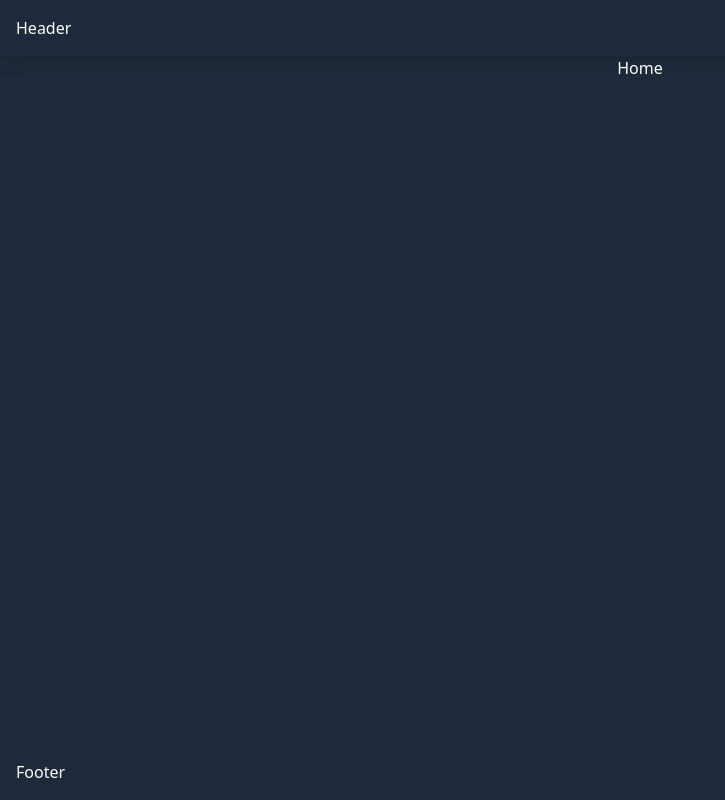
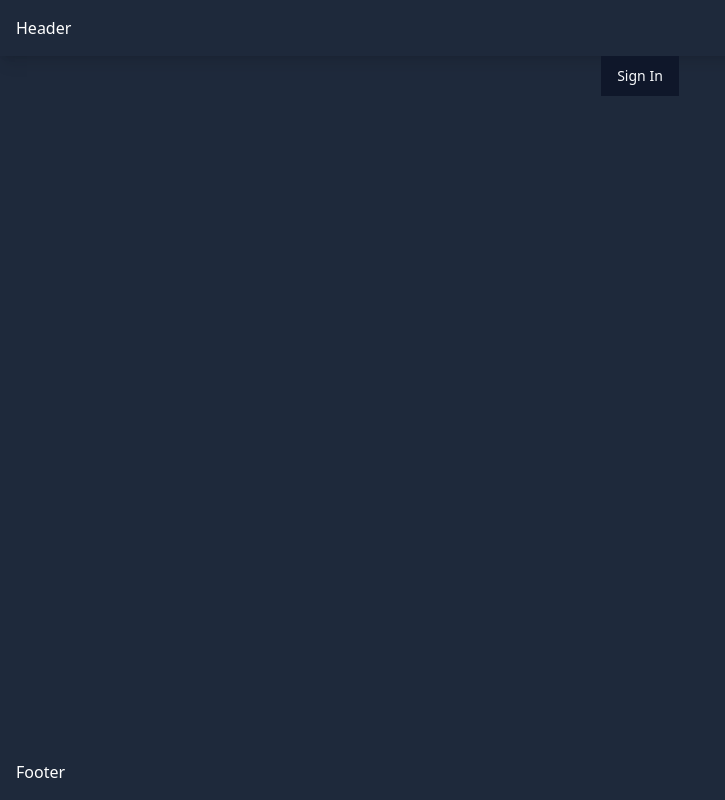
Before and after one commit to bbachdev/request-bot, a Next.js app: page / in a window 1280 px wide. Shown: the whole page, without its empty margins (0-725 px from the left). Built offline with nearby package versions, Linux system fonts and the light colour scheme.

Commit message:
Update base layout

```diff
--- a/src/app/layout.tsx
+++ b/src/app/layout.tsx
@@ -13,9 +13,7 @@ export default function RootLayout( {children}: Readonly<{children: React.ReactN
     <html lang="en">
       <body className={`flex flex-col min-h-dvh bg-slate-800 text-white`}>
         <Header />
-        <main className={`flex-grow`}>
-          {children}
-        </main>
+        {children}
         <Footer />
       </body>
     </html>
--- a/src/app/page.tsx
+++ b/src/app/page.tsx
@@ -1,7 +1,9 @@
+import { Button } from '@/components/ui/button';
+
 export default function Home() {
   return (
     <div className="flex justify-center items-center">
-      Home
+      <Button>Sign In</Button>
     </div>
   );
 }
```
